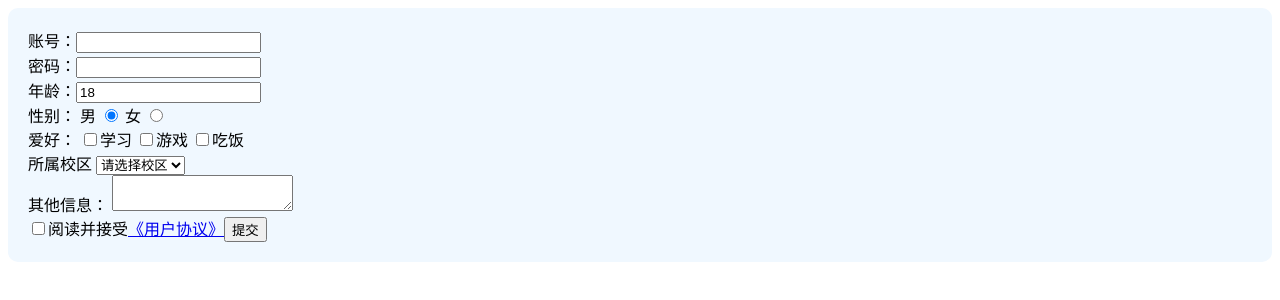
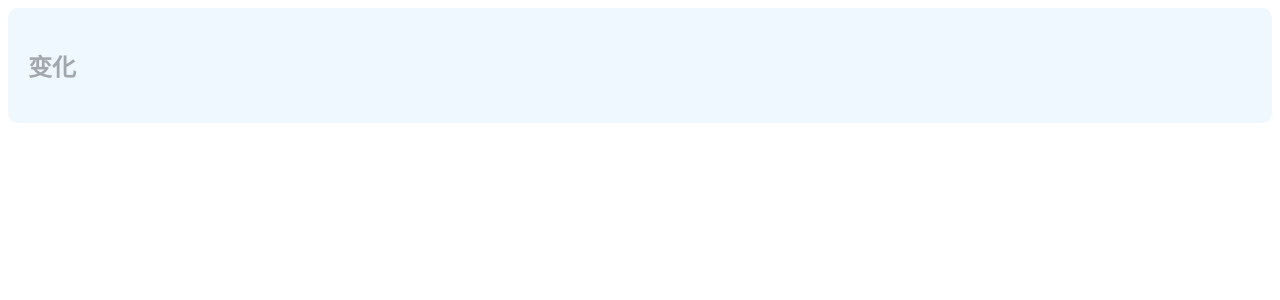
Before and after one commit to BUAA-TYZ/Learn-Vue, a Vue app in the folder hello-vue3/: page / in a window 1280 px wide. Shown: the top 300 px of the page. Built offline with nearby package versions, Linux system fonts and the light colour scheme.

Commit message:
:fire: 生命周期

```diff
--- a/hello-vue3/src/App.vue
+++ b/hello-vue3/src/App.vue
@@ -1,50 +1,21 @@
 <!-- html -->
 <template>
   <!--
-    Vue 收集表单数据
-    https://v2.cn.vuejs.org/v2/guide/forms.html
-      若 <input type="text"> 则 v-model 收集的是 value, 用户输入的是 value
-      若 <input type="radio"> 则 v-model 收集的是 value, 且要给标签配 value
-      若 <input type="checkbox">
-        没有配置 value 则 v-model 收集的是 checked
-        配置了 v-model 初始值是非数组, 收集的是 checked
-        是数组, 收集的是 value 组成的数组
-
-    v-model 的三个修饰符:
-      1. lazy
-      2. number
-      3. trim
-  -->
+    Vue 生命周期
+      beforeCreate
+      created
+      beforeMount
+      mounted 重要 发送ajax请求 启动定时器 绑定自定义事件 订阅信息等工作
+      beforeUpdate
+      updated
+      beforeDestory 重要 清除定时器 解绑自定义事件 取消订阅信息等收尾工作
+      destoryed
+    Vue 销毁后
+      自定义事件会消失, 原生DOM事件依然有效
+      一般不在 beforeDestory 中操作数据, 即使操作了, 也不会触发更新流程
+      -->
   <div class="app">
-    <form>
-      账号：<input type="text" v-model="account" /><br />
-      密码：<input type="password" v-model="password" /><br />
-      <!-- type 限制只能输入数字 v-model.number 让其作为数字而非字符串有值 -->
-      年龄：<input type="number" v-model.number="age" /><br />
-
-      性别： 男
-      <input type="radio" name="gender" v-model="gender" value="male" /> 女
-      <input type="radio" name="gender" v-model="gender" value="female" /><br />
-
-      <!-- value 用来给 hobby 收集 -->
-      爱好： <input type="checkbox" v-model="hobby" value="study" />学习
-      <input type="checkbox" v-model="hobby" value="game" />游戏
-      <input type="checkbox" v-model="hobby" value="eat" />吃饭<br />
-
-      所属校区
-      <select v-model="city">
-        <option value="">请选择校区</option>
-        <option value="beijing">北京</option>
-        <option value="shanghai">上海</option>
-        <option value="shenzhen">深圳</option></select
-      ><br />
-      其他信息：
-      <textarea v-model="other"></textarea><br />
-      <input type="checkbox" value="agree" />阅读并接受<a href="www.bing.com"
-        >《用户协议》</a
-      >
-      <button>提交</button>
-    </form>
+    <h2 :style="{ opacity }">变化</h2>
   </div>
 </template>
 
@@ -53,17 +24,16 @@
 export default {
   data() {
     return {
-      account: "",
-      password: "",
-      age: 18,
-      gender: "male",
-      hobby: [],
-      city: "",
-      other: "",
-      agree: "",
+      opacity: 1,
     };
   },
   methods: {},
+  mounted() {
+    setInterval(() => {
+      this.opacity -= 0.01;
+      if (this.opacity <= 0) this.opacity = 1;
+    }, 16);
+  },
 };
 </script>
 
```
